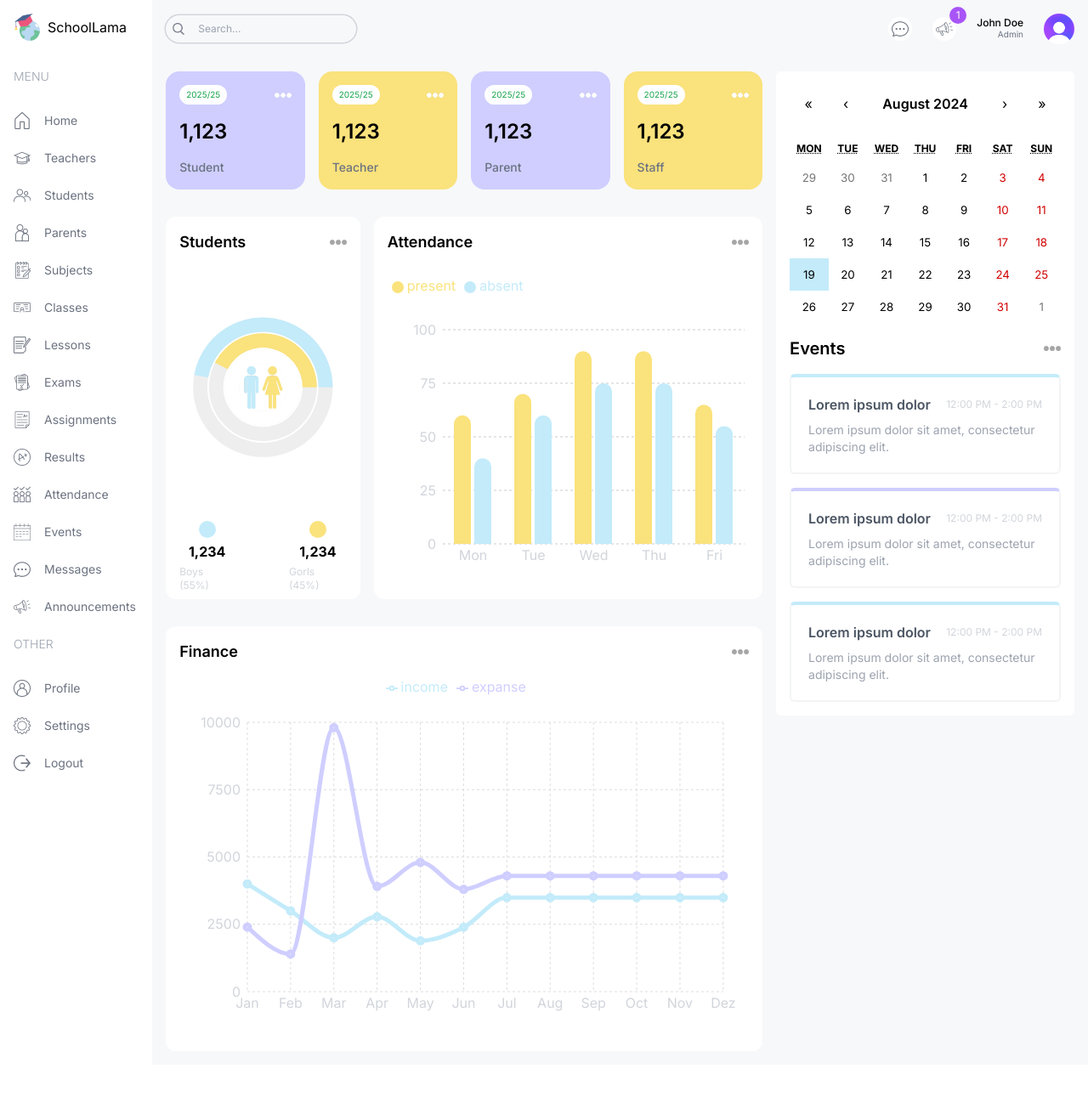
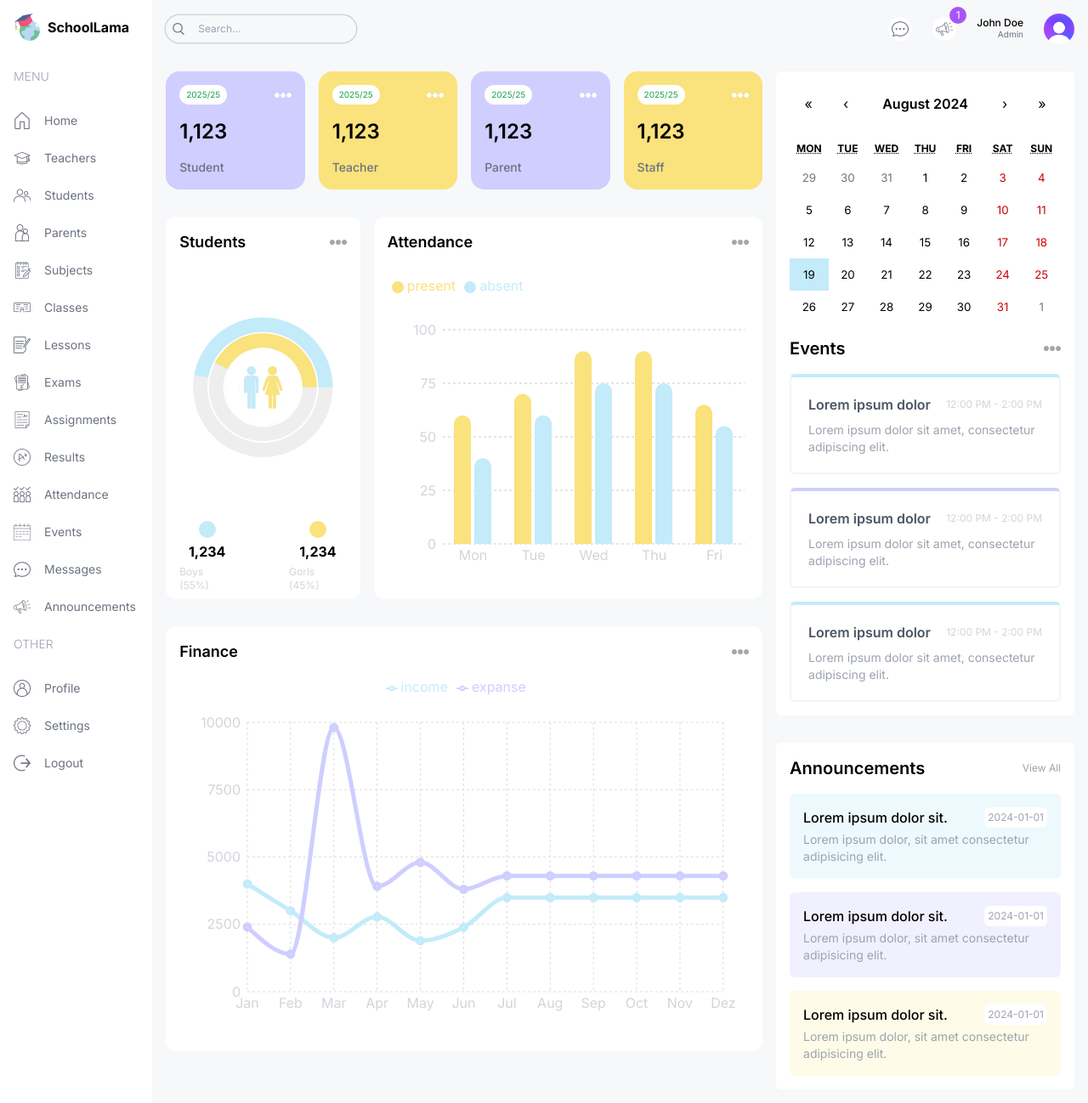
Before and after one commit to JeanCarlos80s/next-school-dashboard, a Next.js app: page /admin in a window 1280 px wide. Shown: the whole page at 85% size. Before the commit the page ends 1253 px from the top, so only its background shows below. Built offline with nearby package versions, Linux system fonts and the light colour scheme.

Commit message:
Create Announcements page

```diff
--- a/src/app/(dashboard)/admin/page.tsx
+++ b/src/app/(dashboard)/admin/page.tsx
@@ -1,3 +1,4 @@
+import Announcements from "@/components/Announcements"
 import AttendanceChart from "@/components/AttendanceChart"
 import CountCharts from "@/components/CountCharts"
 import EventCalendar from "@/components/EventCalendar"
@@ -35,6 +36,7 @@
       {/* RIGHT */}
       <div className="w-fulll lg:w-1/3 flex flex-col gap-8">
         <EventCalendar />
+        <Announcements />
       </div>
     </div>
   )
--- a/src/app/(dashboard)/layout.tsx
+++ b/src/app/(dashboard)/layout.tsx
@@ -12,9 +12,9 @@
         <div className="flex">
           {/* LEFT */}
           <div className="w-[14%] md:w-[8%] lg:w-[16%] xl:w-[14%] p-4">
-            <Link href="/" className="flex items-center justify-center lg:justify-start gap-2">
+            <Link href="/admin" className="flex items-center justify-center lg:justify-start gap-2">
               <Image src="/logo.png" alt="Logo" width={32} height={32} />
-              <span className="hidden lg:block">SchoolLama</span>
+              <span className="hidden lg:block font-bold">SchoolLama</span>
             </Link>
             <Menu />
           </div>
--- /dev/null
+++ b/src/components/Announcements.tsx
@@ -0,0 +1,35 @@
+const Announcements = () => {
+  return (
+    <div className='bg-white p-4 rounded-md'>
+        <div className="flex items-center justify-between">
+            <h1 className="text-xl font-semibold">Announcements</h1>
+            <span className="text-xs text-gray-400">View All</span>
+        </div>
+        <div className="flex flex-col gap-4 mt-4">
+            <div className="bg-lamaSkyLight rounded-md p-4">
+                <div className="flex items-center justify-between">
+                    <h2 className="font-medium">Lorem ipsum dolor sit.</h2>
+                    <span className="text-xs text-gray-400 bg-white rounded-md px-1 py-1">2024-01-01</span>
+                </div>
+                <p className="text-sm text-gray-400 mt-1">Lorem ipsum dolor, sit amet consectetur adipisicing elit.</p>
+            </div>
+            <div className="bg-lamaPurpleLight rounded-md p-4">
+                <div className="flex items-center justify-between">
+                    <h2 className="font-medium">Lorem ipsum dolor sit.</h2>
+                    <span className="text-xs text-gray-400 bg-white rounded-md px-1 py-1">2024-01-01</span>
+                </div>
+                <p className="text-sm text-gray-400 mt-1">Lorem ipsum dolor, sit amet consectetur adipisicing elit. </p>
+            </div>
+            <div className="bg-lamaYellowLight rounded-md p-4">
+                <div className="flex items-center justify-between">
+                    <h2 className="font-medium">Lorem ipsum dolor sit.</h2>
+                    <span className="text-xs text-gray-400 bg-white rounded-md px-1 py-1">2024-01-01</span>
+                </div>
+                <p className="text-sm text-gray-400 mt-1">Lorem ipsum dolor, sit amet consectetur adipisicing elit.</p>
+            </div>
+        </div>
+    </div>
+  )
+}
+
+export default Announcements
```
